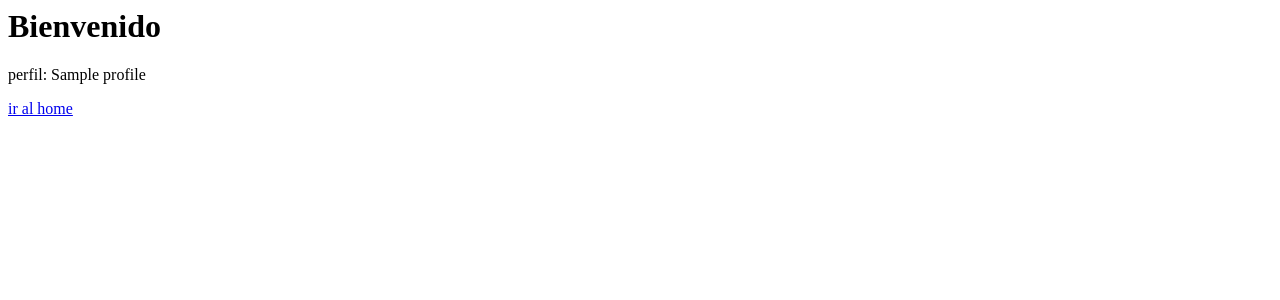
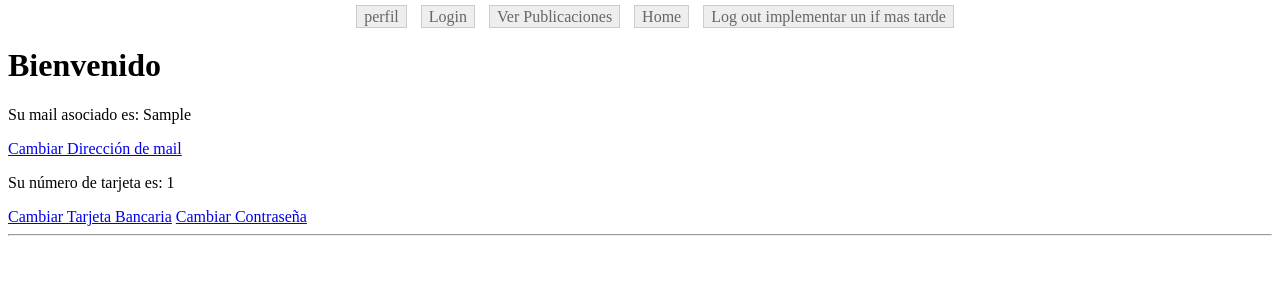
Before and after one commit to JulianMarsal/nuevoBookflix, a Django app: template bookflix/templates/bookflix/select_perfil.html in a window 1280 px wide. Shown: the top 300 px of the page. Run offline with Django 3.2, Linux system fonts and the light colour scheme; tables that the repository leaves empty hold one stand-in row (values such as "Sample post"); the template is opened without the code that fills it: values that come from a table or form of the project are taken from there, most other values are stand-ins (such as "Sample title", 1, 10 or a date in 2020).

Commit message:
Update select_perfil.html

```diff
--- a/bookflix/templates/bookflix/select_perfil.html
+++ b/bookflix/templates/bookflix/select_perfil.html
@@ -1,12 +1,34 @@
+<html>
+
+
+<body>
+    {% include "bookflix/barra.html" %}
     <h1 style="color: black;">
         Bienvenido <b>{{request.user.username}}</b>
     </h1>
 
+
+
     {% for perfil in perfiles %}
+        {% if perfil.account == perfilActual %}
             <p>
-        perfil: {{ perfil.name }}
+                <a href="/">-{{ perfil.name }}</a>
             </p>
+        {% endif %}
     {% endfor %}
 
+    <p> Su mail asociado es: {{perfilActual}} </p>
+    <a href="http://127.0.0.1:8000/cambiar_mail">Cambiar Dirección de mail</a>
 
-<a href="/">ir al home</a>
+    <p> Su número de tarjeta es: {{tarjetaActual.number}} </p>
+    <a href="http://127.0.0.1:8000/cambiar_tarjeta">Cambiar Tarjeta Bancaria</a>
+
+   <a href="http://127.0.0.1:8000/cambiar_contraseña">Cambiar Contraseña</a>
+   <hr>
+
+
+
+</body>
+
+
+</html>
```
Lines whose indentation alone changed are shown as unchanged.
